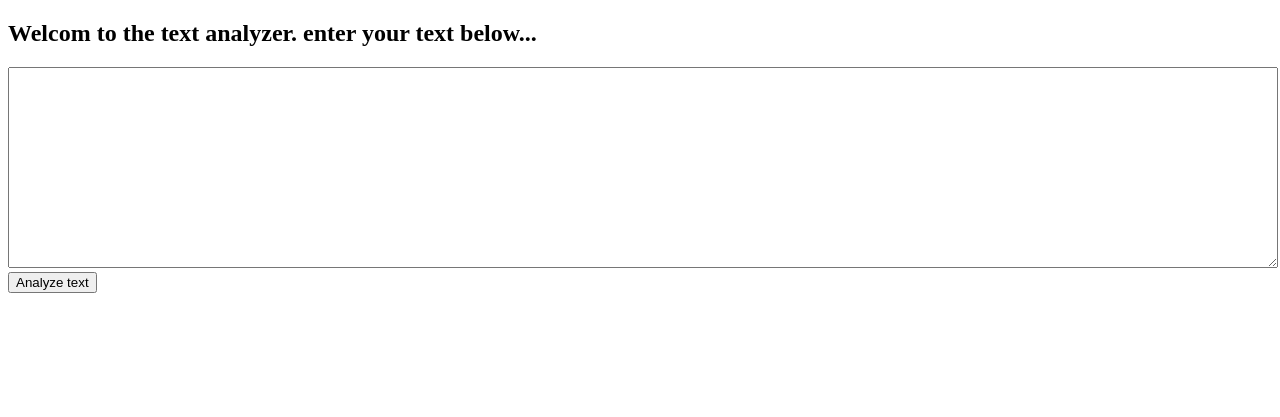
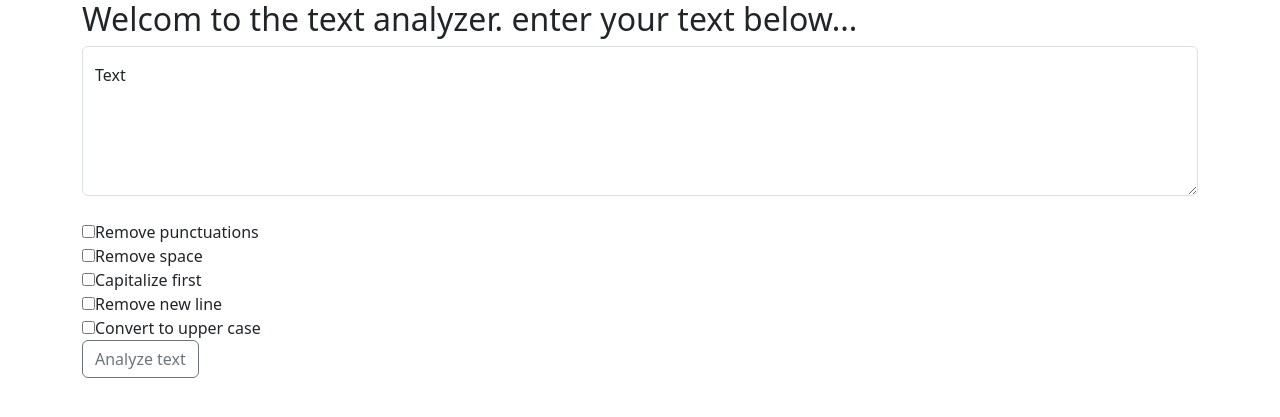
Before and after one commit to masterboy376/django_tut, a Django app: page / in a window 1280 px wide. Shown: the top 417 px of the page. Run offline with Django 4.2, Linux system fonts and the light colour scheme.

Commit message:
complete

```diff
--- a/tut/templates/index.html
+++ b/tut/templates/index.html
@@ -1,16 +1,36 @@
+
 <!DOCTYPE html>
 <html lang="en">
 <head>
     <meta charset="UTF-8">
     <meta http-equiv="X-UA-Compatible" content="IE=edge">
     <meta name="viewport" content="width=device-width, initial-scale=1.0">
-    <title>Document</title>
+    <link href="https://cdn.jsdelivr.net/npm/bootstrap@5.3.0-alpha1/dist/css/bootstrap.min.css" rel="stylesheet" integrity="sha384-GLhlTQ8iRABdZLl6O3oVMWSktQOp6b7In1Zl3/Jr59b6EGGoI1aFkw7cmDA6j6gD" crossorigin="anonymous">
+    <title>TextUtils</title>
 </head>
 <body>
-    <h2>Welcom to the text analyzer. enter your text below...</h2>
-    <form action="/rempun" method="get">
-        <textarea name="text" style="width:100%; height:195px;"></textarea>
-        <button type="submit">Analyze text</button>
+    <div class="container">
+        <h2>Welcom to the text analyzer. enter your text below...</h2>
+    <form action="/analyze" method="post"> {% csrf_token %}
+        <div class="form-floating">
+            <textarea class="form-control" name="text" placeholder="Write your text here" id="text" style="height: 150px"></textarea>
+            <label for="floatingTextarea2">Text</label>
+          </div>
+        <!-- <textarea name="text" style="width:100%; height:195px;"></textarea> -->
+        <br>
+        <input class="" type="checkbox" name="rempun" id="rempun">Remove punctuations</input>
+        <br>
+        <input class="" type="checkbox" name="remspace" id="remspace">Remove space</input>
+        <br>
+        <input class="" type="checkbox" name="capfirst" id="capfirst">Capitalize first</input>
+        <br>
+        <input class="" type="checkbox" name="remnewline" id="remnewline">Remove new line</input>
+        <br>
+        <input class="" type="checkbox" name="upcase" id="upcase">Convert to upper case</input>
+        <br>
+        <button class="btn btn-outline-secondary" type="submit">Analyze text</button>
     </form>
+    </div>
+    <script src="https://cdn.jsdelivr.net/npm/bootstrap@5.3.0-alpha1/dist/js/bootstrap.bundle.min.js" integrity="sha384-w76AqPfDkMBDXo30jS1Sgez6pr3x5MlQ1ZAGC+nuZB+EYdgRZgiwxhTBTkF7CXvN" crossorigin="anonymous"></script>
 </body>
 </html>
--- a/tut/tut/urls.py
+++ b/tut/tut/urls.py
@@ -20,9 +20,5 @@ from . import views
 urlpatterns = [
     path('admin/', admin.site.urls),
     path('', views.index, name='index'),
-    path('rempun', views.rempun, name='rempun'),
-    path('capfirst', views.capfirst, name='capfirst'),
-    path('remspace', views.remspace, name='remspace'),
-    path('remnewline', views.remnewline, name='remnewline'),
-    path('charcount', views.charcount, name='charcount'),
+    path('analyze', views.analyze, name='analyze'),
 ]
--- a/tut/tut/views.py
+++ b/tut/tut/views.py
@@ -6,19 +6,60 @@ def index(request):
     return render(request, 'index.html')
     # return HttpResponse('home')
 
-def rempun(request):
+def analyze(request):
     # get the text
-    rawText=request.GET.get('text','')
-    return HttpResponse('rempun')
+    rawText=request.POST.get('text','default')
 
-def capfirst(request):
-    return HttpResponse('capfirst')
+    rempun = request.POST.get('rempun','off')
+    remspace = request.POST.get('remspace','off')
+    capfirst = request.POST.get('capfirst','off')
+    remnewline = request.POST.get('remnewline','off')
+    upcase = request.POST.get('upcase','off')
 
-def remspace(request):
-    return HttpResponse('remspace')
+    params = {"purpose":"", "analyzed_text":rawText}
 
-def remnewline(request):
-    return HttpResponse('remnewline')
-
-def charcount(request):
-    return HttpResponse('charcount')
+    if(rempun=='on'):
+        punctuations = '''!"#$%&'()*+,-./:;<=>?@[\]^_`{|}~'''
+        analyzedText = ""
+        for char in rawText:
+            if char not in punctuations:
+                analyzedText+=char
+        params["purpose"]+='Removed Punctuations, '
+        params["analyzed_text"]=analyzedText
+        rawText=analyzedText
+    if(remspace=='on'):
+        analyzedText = ""
+        for char in rawText:
+            if char != ' ':
+                analyzedText+=char
+        params["purpose"]+='Removed spaces, '
+        params["analyzed_text"]=analyzedText
+        rawText=analyzedText
+    if(remnewline=='on'):
+        analyzedText = ""
+        for char in rawText:
+            if char != '\n' and char!='\r':
+                analyzedText+=char
+        params["purpose"]+='Removed new line, '
+        params["analyzed_text"]=analyzedText
+        rawText=analyzedText
+    if(capfirst=='on'):
+        analyzedText = ""
+        for index, char in enumerate(rawText):
+            if (index==0):
+                analyzedText+=char.upper()
+            elif (rawText[index-1]==" "):
+                analyzedText+=char.upper()
+            else:
+                analyzedText+=char
+        params["purpose"]+='Capitalized first character, '
+        params["analyzed_text"]=analyzedText
+        rawText=analyzedText
+    if(upcase=='on'):
+        analyzedText = ""
+        for char in rawText:
+            analyzedText+=char.upper()
+        params["purpose"]+='Converted to upper case, '
+        params["analyzed_text"]=analyzedText
+        rawText=analyzedText
+    return render(request, 'analyze.html', params)
```
Also changed, not shown: tut/templates/analyze.html (added, +19 -0 lines).
